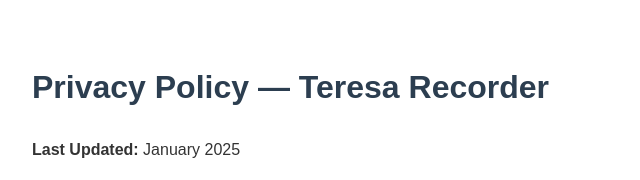
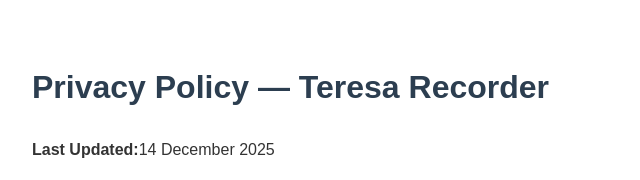
Before and after one commit to kapilj89/teresa-recorder-privacy, a plain HTML site: page privacy-policy.html in a window 1280 px wide. Shown: the top 180 px of the page, 158-798 px from the left. Drawn offline with Linux system fonts and the light colour scheme.

Commit message:
Update privacy-policy.html

```diff
--- a/privacy-policy.html
+++ b/privacy-policy.html
@@ -27,7 +27,7 @@
 <body>
 
 <h1>Privacy Policy — Teresa Recorder</h1>
-<p><strong>Last Updated:</strong> January 2025</p>
+<p><strong>Last Updated:</strong>14  December 2025</p>
 
 <div class="section">
     <h2>1. Introduction</h2>
```
